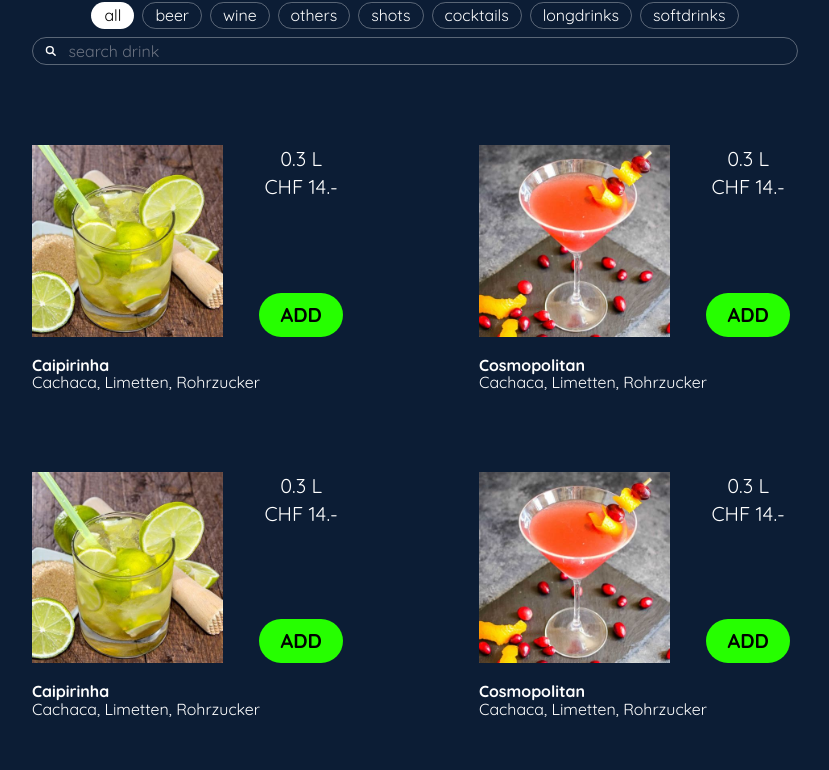
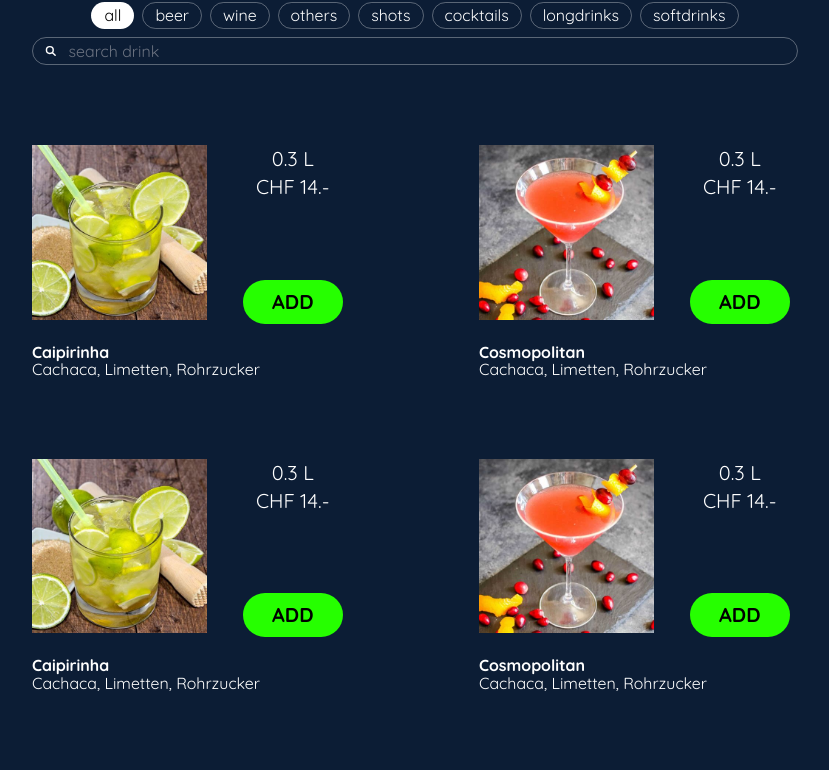
Before and after one commit to puck3000/dudaChallenge, a Next.js app in the folder duda_app/: page / in a window 1280 px wide. Shown: the part 687-1457 px from the top of the page, without its empty margins (225-1054 px from the left). Built offline with nearby package versions, Linux system fonts and the light colour scheme.

Commit message:
adds Image Component to cocktail imgs

```diff
--- a/duda_app/components/Drink.js
+++ b/duda_app/components/Drink.js
@@ -1,18 +1,23 @@
+import Image from 'next/image'
+
 function Drink({ drink }) {
   return (
     <article className=''>
       <div className='flex flex-row mb-5'>
-        <img
-          className='w-3/5'
-          src={drink.img}
-          alt={`Picture of a ${drink.name}`}
-        />
-        <div className='ml-7 text-center text-xl w-2/5 flex flex-col justify-between'>
+        <div className='w-3/5'>
+          <Image
+            src={drink.img}
+            height='500'
+            width='500'
+            alt={`Picture of a ${drink.name}`}
+          />
+        </div>
+        <div className='flex flex-col justify-between w-2/5 text-xl text-center ml-7'>
           <div>
             <p>{drink.units[0].size}</p>
             <p>{drink.units[0].price}</p>
           </div>
-          <button className='bg-cancer-green rounded-3xl font-bold text-xl text-black py-2 mx-2 transition-colors hover:text-white  hover:bg-darker-cancer-green'>
+          <button className='py-2 mx-2 text-xl font-bold text-black transition-colors bg-cancer-green rounded-3xl hover:text-white hover:bg-darker-cancer-green'>
             ADD
           </button>
         </div>
--- a/duda_app/pages/index.js
+++ b/duda_app/pages/index.js
@@ -59,11 +59,6 @@ export default function Home() {
             objectFit='cover'
           />
         </div>
-        {/* <img
-          src='/assets/img/3_DrinksquareSpots_3@2x.png'
-          alt='BlaBlaBla Bar Mood Image'
-          className='object-cover mb-12 md:object-fit h-80 md:w-full md:mb-14'
-        /> */}
 
         <div className='px-6 md:max-w-wrapper md:mx-auto'>
           {/* Lead */}
@@ -126,12 +121,15 @@ export default function Home() {
             >
               <path d='M21 21l-6-6m2-5a7 7 0 11-14 0 7 7 0 0114 0z'></path>
             </svg>
-
+            <label for='search' className='sr-only'>
+              Search
+            </label>
             <input
               className='w-full h-4 bg-transparent border-none '
               type='text'
               placeholder='search drink'
               onChange={handleChange}
+              name='search'
             ></input>
           </div>
           {/* list */}
```
